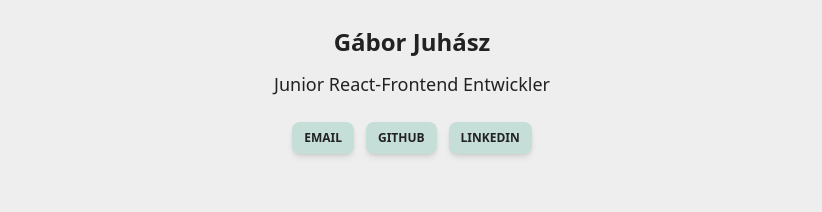
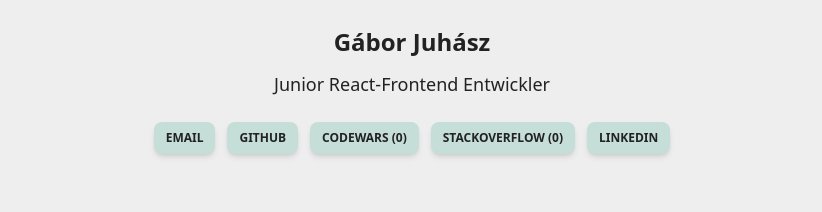
Before and after one commit to gabjuh/webdev-portfolio, a React (Vite) app: page / in a window 1280 px wide. Shown: the part 780-992 px from the top of the page, without its empty margins (228-1050 px from the left). Built offline with nearby package versions, Linux system fonts and the light colour scheme; no server answers.

Commit message:
add stackoverflow and codewars button and score

```diff
--- a/src/components/Hero.tsx
+++ b/src/components/Hero.tsx
@@ -1,4 +1,4 @@
-import React from 'react';
+import React, { useEffect, useState } from 'react';
 import profil_img from '../assets/images/profile2.png';
 import downArrow from '../assets/logos/down-arrow.svg';
 
@@ -6,6 +6,32 @@ interface IHero {
 }
 
 const Hero: React.FC<IHero> = ({ }) => {
+
+  const [data, setData] = useState([]);
+  const [codeWarsPoints, setCodeWarsPoints] = useState(0);
+  const [stackOverflowPoints, setStackOverflowPoints] = useState(0);
+
+  // Fetch data from CodeWars API
+  const fetchCodeWars = async () => {
+    const res = await fetch('https://www.codewars.com/api/v1/users/gabjuh');
+    const data = await res.json();
+    setData(data);
+    await setCodeWarsPoints(data.honor);
+  }
+
+  // Fetch stackoverflow data
+  const fetchStackOverflow = async () => {
+    const res = await fetch('https://api.stackexchange.com/2.3/users/10944631/reputation?site=stackoverflow');
+    const data = await res.json();
+    setStackOverflowPoints(data.items[0].reputation_change + data.items[1].reputation_change); // upvotes - downvotes
+  }
+
+  useEffect(() => {
+    fetchCodeWars();
+    fetchStackOverflow();
+    // setCodeWarsPoints();
+  }, []);
+
   return (
     <div className="mb-[200px] pt-5" id="profile">
       <div className="relative h-[100%]">
@@ -17,14 +43,26 @@ const Hero: React.FC<IHero> = ({ }) => {
             <div className="-mt-3">
               <a
                 href="mailto:info@gaborjuhasz.de"
-                className="btn btn-sm bg-[#c6ded8] hover:bg-[#eee] text-[#222] border-none text-xs px-3 hover:text-[#333] mt-7 shadow-md border-[.5px]"
+                className="btn btn-sm bg-[#c6ded8] hover:bg-[#eee] text-[#222] border-none text-xs px-3 hover:text-[#333] mt-7 shadow-md border-[.5px] mr-3"
               >Email</a>
 
               <a
                 href="https://github.com/gabjuh"
                 target="_blank"
-                className="btn btn-sm bg-[#c6ded8] hover:bg-[#eee] text-[#222] border-none text-xs px-3 hover:text-[#333] mt-7 shadow-md border-[.5px] mx-3"
+                className="btn btn-sm bg-[#c6ded8] hover:bg-[#eee] text-[#222] border-none text-xs px-3 hover:text-[#333] mt-7 shadow-md border-[.5px] mr-3"
               >Github</a>
+
+              <a
+                href="https://www.codewars.com/users/gabjuh"
+                target="_blank"
+                className="btn btn-sm bg-[#c6ded8] hover:bg-[#eee] text-[#222] border-none text-xs px-3 hover:text-[#333] mt-7 shadow-md border-[.5px] mr-3"
+              >CodeWars ({codeWarsPoints})</a>
+
+              <a
+                href="https://stackoverflow.com/users/10944631/gabesz-juh%c3%a1sz"
+                target="_blank"
+                className="btn btn-sm bg-[#c6ded8] hover:bg-[#eee] text-[#222] border-none text-xs px-3 hover:text-[#333] mt-7 shadow-md border-[.5px] mr-3"
+              >StackOverflow ({stackOverflowPoints})</a>
 
               <a
                 href="https://www.linkedin.com/in/g%C3%A1bor-juh%C3%A1sz-5352935a/"
```
